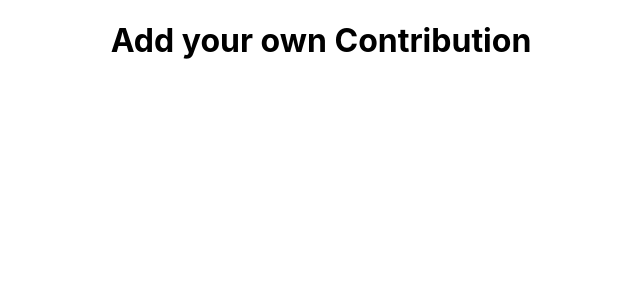
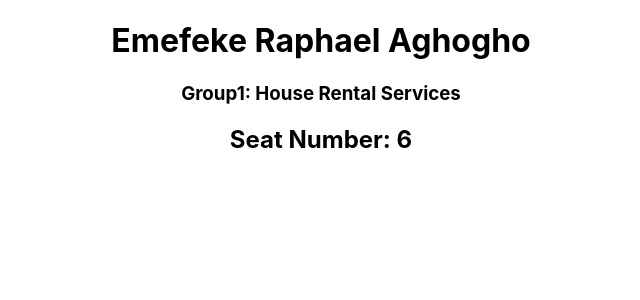
Before and after one commit to Aneal250/Weekly_Task_9, a React (Create React App) app: page / in a window 1280 px wide. Shown: the top 300 px of the page, without its empty margins (319-959 px from the left). Built offline with nearby package versions, Linux system fonts and the light colour scheme.

Commit message:
WeeklyTask9_By_Raphael_Emefeke_006

```diff
--- a/src/App.js
+++ b/src/App.js
@@ -1,10 +1,10 @@
 import logo from './logo.svg';
 import './App.css';
-
+import Raphael from './Component/Raphael'
 function App() {
   return (
     <div className="App">
-      <h1>Add your own Contribution</h1>
+      <Raphael />
     </div>
   );
 }
--- /dev/null
+++ b/src/Component/Raphael.js
@@ -0,0 +1,13 @@
+import React from 'react';
+
+function Raphael() {
+    return (
+        <div>
+           <h1>Emefeke Raphael Aghogho</h1>
+           <h3>Group1: House Rental Services </h3>
+           <h2>Seat Number: 6</h2>
+        </div>
+    );
+}
+
+export default Raphael;
```
Also changed, not shown: 1 other file (tests, documents, lock files or other folders).
